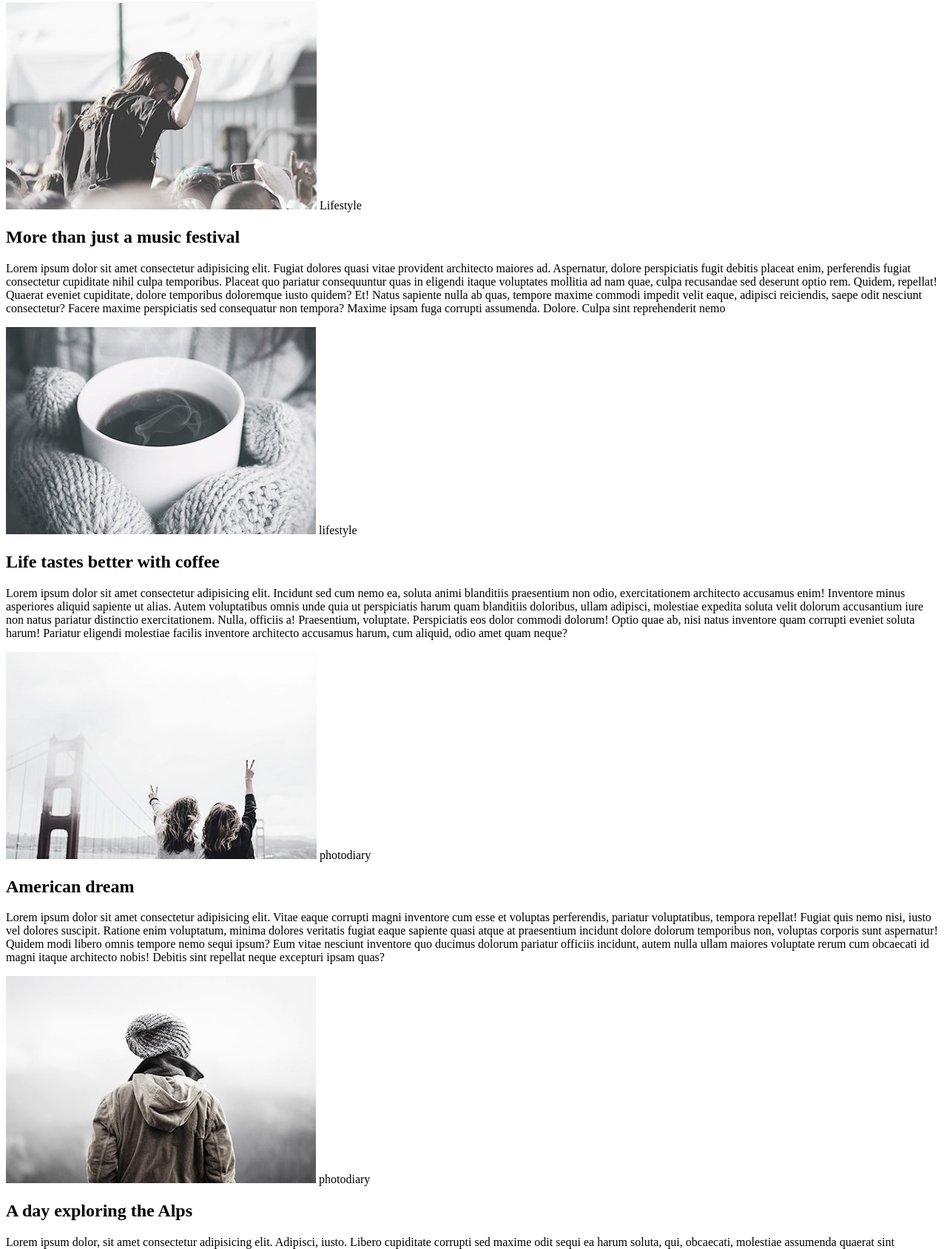
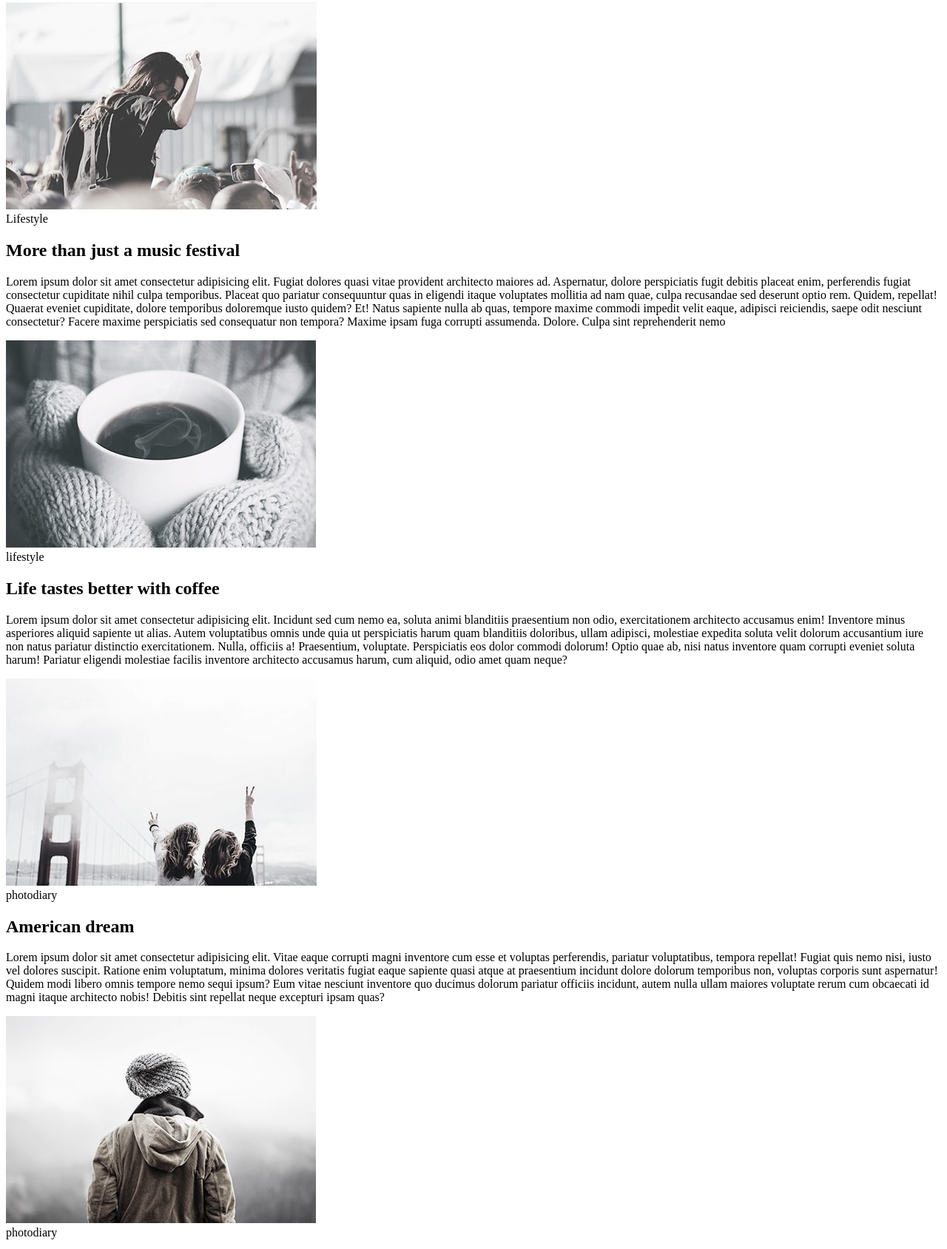
Before and after one commit to AndreyKornyusko/goit-fe-course, a plain HTML site: page html-css/module-1and2/index.html in a window 1280 px wide. Shown: the part 101-1789 px from the top of the page at 74% size. Drawn offline with Linux system fonts and the light colour scheme.

Commit message:
span added to div

```diff
--- a/html-css/module-1and2/index.html
+++ b/html-css/module-1and2/index.html
@@ -24,7 +24,7 @@
     <div>
         <div id="lifestyle">
             <img src="./images/image-1.jpg" alt="festival">
-            <span>Lifestyle</span>
+            <div><span>Lifestyle</span></div>
             <h2>More than just a music festival</h2>
             <p>Lorem ipsum dolor sit amet consectetur adipisicing elit. Fugiat dolores quasi vitae provident architecto maiores
                 ad. Aspernatur, dolore perspiciatis fugit debitis placeat enim, perferendis fugiat consectetur cupiditate
@@ -36,7 +36,7 @@
         </div>
         <div>
             <img src="./images/image-2.jpg" alt="a cup of coffee">
-            <span>lifestyle</span>
+            <div><span>lifestyle</span></div>
             <h2>Life tastes better with coffee</h2>
             <p>Lorem ipsum dolor sit amet consectetur adipisicing elit. Incidunt sed cum nemo ea, soluta animi blanditiis praesentium
                 non odio, exercitationem architecto accusamus enim! Inventore minus asperiores aliquid sapiente ut alias.
@@ -49,7 +49,7 @@
         </div>
         <div id="photodiary">
             <img src="./images/image-3.jpg" alt="Girls on the bridge">
-            <span>photodiary</span>
+            <div><span>photodiary</span></div>
             <h2>American dream</h2>
             <p>Lorem ipsum dolor sit amet consectetur adipisicing elit. Vitae eaque corrupti magni inventore cum esse et voluptas
                 perferendis, pariatur voluptatibus, tempora repellat! Fugiat quis nemo nisi, iusto vel dolores suscipit.
@@ -61,7 +61,7 @@
         </div>
         <div>
             <img src="./images/image-4.jpg" alt="a boy on montain">
-            <span>photodiary</span>
+            <div><span>photodiary</span></div>
             <h2>A day exploring the Alps</h2>
             <p>Lorem ipsum dolor, sit amet consectetur adipisicing elit. Adipisci, iusto. Libero cupiditate corrupti sed maxime
                 odit sequi ea harum soluta, qui, obcaecati, molestiae assumenda quaerat sint explicabo nisi quis ducimus!
```
